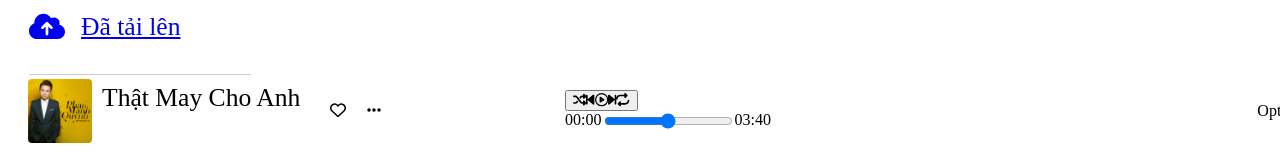
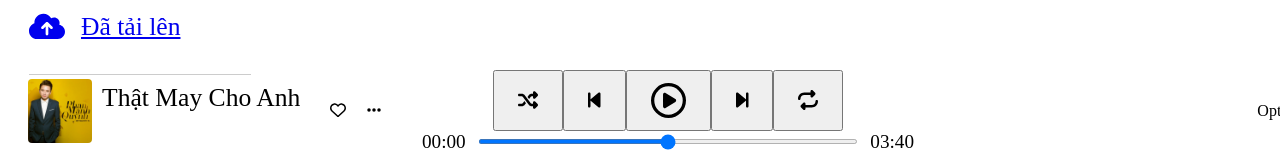
Before and after one commit to lehoanglam123/music_ui, a React (Create React App) app: page / in a window 1280 px wide. Shown: the part 644-797 px from the top of the page. Built offline with nearby package versions, Linux system fonts and the light colour scheme.

Commit message:
continuous build player control

```diff
--- a/src/components/PlayerControl/PlayerBar/PlayerBar.js
+++ b/src/components/PlayerControl/PlayerBar/PlayerBar.js
@@ -1,33 +1,66 @@
-import classNames from 'classnames/bind';
+import { useState } from 'react';
 import {
-    faBackward,
     faBackwardStep,
     faForwardStep,
-    faPlay,
     faRepeat,
     faShuffle,
 } from '@fortawesome/free-solid-svg-icons';
+import { faCirclePlay } from '@fortawesome/free-regular-svg-icons';
 import { FontAwesomeIcon } from '@fortawesome/react-fontawesome';
+import classNames from 'classnames/bind';
 
 import style from './PlayerBar.module.scss';
-import { faCirclePlay } from '@fortawesome/free-regular-svg-icons';
 const cx = classNames.bind(style);
 function PlayerBar() {
+    const [counter, setCounter] = useState(0);
+
+    const handleCounter = () => {
+        setCounter(counter + 1);
+    };
+    console.log(counter);
     return (
         <div className={cx('player-bar')}>
             <div className={cx('player-items')}>
-                <button>
-                    <FontAwesomeIcon icon={faShuffle} />
-                    <FontAwesomeIcon icon={faBackwardStep} />
-                    <FontAwesomeIcon icon={faCirclePlay} />
-                    <FontAwesomeIcon icon={faForwardStep} />
-                    <FontAwesomeIcon icon={faRepeat} />
+                <button className={cx('control-btn')}>
+                    <FontAwesomeIcon
+                        className={cx('control-item')}
+                        icon={faShuffle}
+                    />
+                </button>
+                <button className={cx('control-btn')} onClick={handleCounter}>
+                    <FontAwesomeIcon
+                        className={cx('control-item')}
+                        icon={faBackwardStep}
+                    />
+                </button>
+                <button className={cx('control-btn')}>
+                    <FontAwesomeIcon
+                        className={cx('control-item', 'item-play')}
+                        icon={faCirclePlay}
+                    />
+                </button>
+                <button className={cx('control-btn')}>
+                    <FontAwesomeIcon
+                        className={cx('control-item')}
+                        icon={faForwardStep}
+                    />
+                </button>
+                <button className={cx('control-btn')}>
+                    <FontAwesomeIcon
+                        className={cx('control-item')}
+                        icon={faRepeat}
+                    />
                 </button>
             </div>
             <div className={cx('player-duration')}>
                 <span className={cx('time-right')}>00:00</span>
                 <div className={cx('player-control')}>
-                    <input type="range" min="0" max="100" />
+                    <input
+                        className={cx('range')}
+                        type="range"
+                        min="0"
+                        max="100"
+                    />
                 </div>
                 <span className={cx('time-left')}>03:40</span>
             </div>
--- a/src/components/PlayerControl/PlayerBar/PlayerBar.module.scss
+++ b/src/components/PlayerControl/PlayerBar/PlayerBar.module.scss
@@ -1,7 +1,52 @@
 .player-bar {
     height: 100%;
+    width: 100%;
 }
+
+//Player Items
+
+.control-item {
+    padding: 10px;
+    font-size: 20px;
+    font-weight: 700;
+    margin: 0 7px;
+}
+
+.item-play {
+    font-size: 35px;
+}
+
+//Player item and Duration
 .player-items,
 .player-duration {
     display: flex;
+    justify-content: center;
 }
+
+// Player Duration
+.player-duration {
+    width: 100%;
+}
+
+.control-btn {
+    color: var(--text-white);
+}
+
+.player-control {
+    display: flex;
+    align-items: center;
+    width: 100%;
+}
+
+.range {
+    height: 5px;
+    border-radius: 4px;
+    width: 100%;
+}
+
+.time-right,
+.time-left {
+    font-size: 1.2rem;
+    font-weight: 500;
+    margin: 0 10px;
+}
--- a/src/components/PlayerControl/PlayerControl.js
+++ b/src/components/PlayerControl/PlayerControl.js
@@ -13,7 +13,7 @@ const data = {
     artistName: 'Phan Mạnh Quỳnh',
 };
 function PlayerControl() {
-    // console.log(data.image);
+    // console.log('replay');
     return (
         <div className={cx('player')}>
             <div className={cx('control-left')}>
--- a/src/components/PlayerControl/PlayerControl.module.scss
+++ b/src/components/PlayerControl/PlayerControl.module.scss
@@ -29,7 +29,7 @@
 
 .control-center {
     flex-grow: 1;
-    max-width: 40vw;
+    width: 300px;
     display: flex;
     justify-content: center;
 }
```
